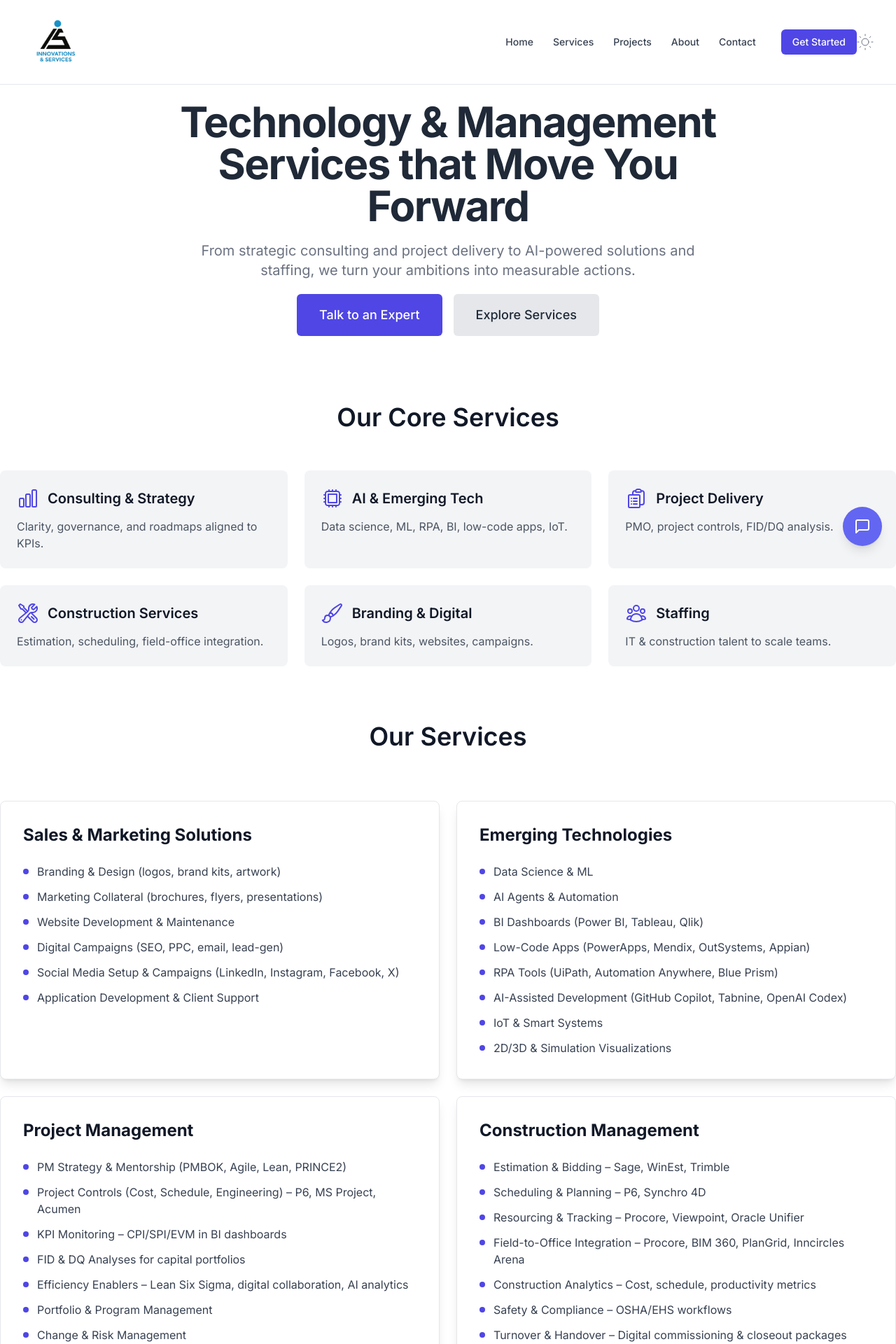
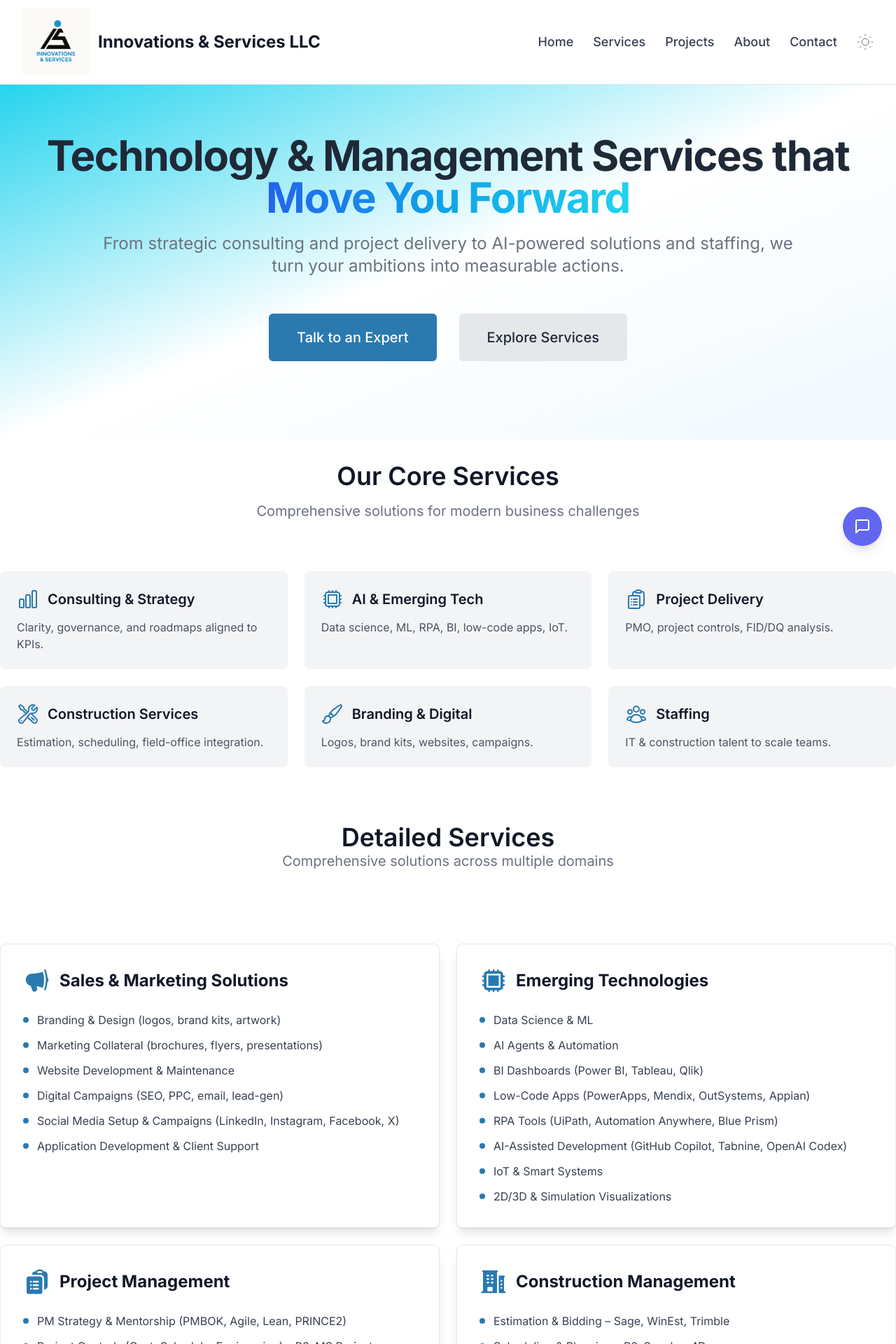
Before and after one commit to innovationativesolutions/iandswebsite, a Next.js app: page / in a window 1280 px wide. Shown: the top 1920 px of the page at 70% size. Built offline with nearby package versions, Linux system fonts and the light colour scheme.

Commit message:
made the updates ti the webpage.

```diff
--- a/src/app/layout.tsx
+++ b/src/app/layout.tsx
@@ -11,7 +11,7 @@ import { PopupWidget }  from "@/components/PopupWidget";
 const inter = Inter({ subsets: ["latin"] });
 
 export const metadata: Metadata = {
-  title: "Create Next App",
+  title: "Innovations & Services LLC",
   description: "Generated by create next app",
 };
 
--- a/src/app/page.tsx
+++ b/src/app/page.tsx
@@ -12,6 +12,13 @@ import { Faq } from "@/components/Faq";
 import { Cta } from "@/components/Cta";
 import { useState } from "react";
 import { ChevronDownIcon, ChevronUpIcon } from "@heroicons/react/24/outline";
+import {
+  MegaphoneIcon,
+  CpuChipIcon,
+  ClipboardDocumentListIcon,
+  BuildingOffice2Icon,
+  UserGroupIcon
+} from "@heroicons/react/24/solid";
 
 import {servicesInfo } from "@/components/data";
 export default function Home() {
@@ -19,6 +26,24 @@ export default function Home() {
   const serviceEntries = Object.entries(servicesInfo);
   const visibleServices = showAllServices ? serviceEntries : serviceEntries.slice(0, 4);
   const hasMoreServices = serviceEntries.length > 4;
+
+  // Function to get the appropriate icon for each service category
+  const getServiceIcon = (category: string) => {
+    switch (category) {
+      case "Sales & Marketing Solutions":
+        return MegaphoneIcon;
+      case "Emerging Technologies":
+        return CpuChipIcon;
+      case "Project Management":
+        return ClipboardDocumentListIcon;
+      case "Construction Management":
+        return BuildingOffice2Icon;
+      case "Staffing Services":
+        return UserGroupIcon;
+      default:
+        return ClipboardDocumentListIcon;
+    }
+  };
 
   // Function to get certification images
   const getCertificationImages = () => {
@@ -51,28 +76,37 @@ export default function Home() {
       <Hero />
       <div className="text-center mt-8 sm:mt-12 px-4 sm:px-6">
         <h2 className="text-2xl sm:text-3xl lg:text-4xl font-semibold text-gray-900 dark:text-white">
-          Our Services
+          Detailed Services
         </h2>
+        <p className="text-base sm:text-lg lg:text-xl text-gray-500 text-center dark:text-gray-400 mb-8">
+          Comprehensive solutions across multiple domains
+        </p>
       </div>
 
       {/* Services Info Cards */}
       <Container className="px-4 sm:px-6">
         <div className="grid gap-4 sm:gap-6 mt-8 sm:mt-10 grid-cols-1 lg:grid-cols-2">
-          {visibleServices.map(([category, services], index) => (
-            <div key={index} className="p-4 sm:p-6 lg:p-8 bg-white rounded-lg shadow-lg dark:bg-gray-800 border border-gray-200 dark:border-gray-700 transition-all duration-300 ease-in-out hover:scale-105 hover:shadow-xl hover:shadow-indigo-200/50 dark:hover:shadow-indigo-800/50 hover:border-indigo-300 dark:hover:border-indigo-600">
-              <h3 className="text-xl sm:text-2xl font-bold text-gray-900 dark:text-white mb-4 sm:mb-6">
-                {category}
-              </h3>
+          {visibleServices.map(([category, services], index) => {
+            const IconComponent = getServiceIcon(category);
+            return (
+            <div key={index} className="p-4 sm:p-6 lg:p-8 bg-white rounded-lg shadow-lg dark:bg-gray-800 border border-gray-200 dark:border-gray-700 transition-all duration-300 ease-in-out hover:scale-105 hover:shadow-xl hover:shadow-primary-200/50 dark:hover:shadow-primary-800/50 hover:border-primary-300 dark:hover:border-primary-600">
+              <div className="flex items-center gap-3 mb-4 sm:mb-6">
+                <IconComponent className="w-8 h-8 sm:w-10 sm:h-10 text-primary-600 dark:text-primary-400 flex-shrink-0" />
+                <h3 className="text-xl sm:text-2xl font-bold text-gray-900 dark:text-white">
+                  {category}
+                </h3>
+              </div>
               <ul className="space-y-2 sm:space-y-3">
                 {services.map((service, serviceIndex) => (
                   <li key={serviceIndex} className="flex items-start">
-                    <div className="flex-shrink-0 w-2 h-2 bg-indigo-600 rounded-full mt-2 mr-3"></div>
+                    <div className="flex-shrink-0 w-2 h-2 bg-primary-600 rounded-full mt-2 mr-3"></div>
                     <span className="text-sm sm:text-base text-gray-700 dark:text-gray-300 leading-relaxed">{service}</span>
                   </li>
                 ))}
               </ul>
             </div>
-          ))}
+            );
+          })}
         </div>
 
         {/* Show More/Less Button */}
@@ -80,7 +114,7 @@ export default function Home() {
           <div className="flex justify-center mt-6 sm:mt-8 px-4">
             <button
               onClick={() => setShowAllServices(!showAllServices)}
-              className="flex items-center gap-2 px-4 sm:px-6 py-2 sm:py-3 text-sm sm:text-base bg-indigo-600 text-white rounded-lg hover:bg-indigo-700 transition-all duration-300 ease-in-out hover:scale-105 shadow-lg w-full sm:w-auto justify-center"
+              className="flex items-center gap-2 px-4 sm:px-6 py-2 sm:py-3 text-sm sm:text-base bg-primary-600 text-white rounded-lg hover:bg-primary-700 transition-all duration-300 ease-in-out hover:scale-105 shadow-lg w-full sm:w-auto justify-center"
             >
               {showAllServices ? (
                 <>
@@ -98,23 +132,30 @@ export default function Home() {
         )}
       </Container>
 
-      <SectionTitle
-        preTitle="Projects"
-        title="Our Work Portfolio"
-      >
-        Coming soon
-      </SectionTitle>
+      {/* Mission Section */}
 
-      <Video videoId="fZ0D0cnR88E" />
 
+      {/* Work Portfolio Banner Section */}
+      <section className="relative bg-gradient-to-r from-primary-500 via-blue-50 to-sky-50 dark:from-gray-800 dark:via-gray-700 dark:to-blue-900 py-12 sm:py-16">
+        <Container className="px-2 sm:px-4 lg:px-6">
+          <div className="max-w-3xl mx-auto text-center">
+            <SectionTitle
+              title="Our Work Portfolio"
+            >
+              <span>Coming Soon</span>
+            </SectionTitle>
+          </div>
+        </Container>
+      </section>
+{/*
       <SectionTitle
         title="Certifications"
       >
         Our professional certifications and credentials
-      </SectionTitle>
+      </SectionTitle> */}
 
       {/* Certifications Grid */}
-      <Container className="px-4 sm:px-6">
+      {/* <Container className="px-4 sm:px-6">
         <div className="grid gap-4 sm:gap-6 mt-8 sm:mt-10 grid-cols-1 sm:grid-cols-2 md:grid-cols-3 lg:grid-cols-4">
           {getCertificationImages().map((cert, index) => (
             <div key={index} className="p-4 sm:p-6 bg-white rounded-lg shadow-lg dark:bg-gray-800 border border-gray-200 dark:border-gray-700 transition-all duration-300 ease-in-out hover:scale-105 hover:shadow-xl">
@@ -130,7 +171,7 @@ export default function Home() {
             </div>
           ))}
         </div>
-      </Container>
+      </Container> */}
         <AboutSection/>
       <ContactSection/>
 
--- a/src/components/Benefits.tsx
+++ b/src/components/Benefits.tsx
@@ -68,9 +68,9 @@ export const Benefits = (props: Readonly<BenefitsProps>) => {
 function Benefit(props: any) {
   return (
       <div className="flex items-start mt-8 space-x-3">
-        <div className="flex items-center justify-center flex-shrink-0 mt-1 bg-indigo-500 rounded-md w-11 h-11 ">
+        <div className="flex items-center justify-center flex-shrink-0 mt-1 bg-primary-500 rounded-md w-11 h-11 ">
           {React.cloneElement(props.icon, {
-            className: "w-7 h-7 text-indigo-50",
+            className: "w-7 h-7 text-primary-50",
           })}
         </div>
         <div>
--- a/src/components/Cta.tsx
+++ b/src/components/Cta.tsx
@@ -4,7 +4,7 @@ import { Container } from "@/components/Container";
 export const Cta = () => {
   return (
     <Container>
-      <div className="flex flex-wrap items-center justify-between w-full max-w-4xl gap-5 mx-auto text-white bg-indigo-600 px-7 py-7 lg:px-12 lg:py-12 lg:flex-nowrap rounded-xl">
+      <div className="flex flex-wrap items-center justify-between w-full max-w-4xl gap-5 mx-auto text-white bg-primary-600 px-7 py-7 lg:px-12 lg:py-12 lg:flex-nowrap rounded-xl">
         <div className="flex-grow text-center lg:text-left">
           <h2 className="text-2xl font-medium lg:text-3xl">
             Ready to try-out this template?
@@ -18,7 +18,7 @@ export const Cta = () => {
             href="https://github.com/web3templates"
             target="_blank"
             rel="noopener"
-            className="inline-block py-3 mx-auto text-lg font-medium text-center text-indigo-600 bg-white rounded-md px-7 lg:px-10 lg:py-5 "
+            className="inline-block py-3 mx-auto text-lg font-medium text-center text-primary-600 bg-white rounded-md px-7 lg:px-10 lg:py-5 "
           >
             Download for Free
           </a>
--- a/src/components/Faq.tsx
+++ b/src/components/Faq.tsx
@@ -13,12 +13,12 @@ export const Faq = () => {
             <Disclosure>
               {({ open }) => (
                 <>
-                  <DisclosureButton className="flex items-center justify-between w-full px-4 py-4 text-lg text-left text-gray-800 rounded-lg bg-gray-50 hover:bg-gray-100 focus:outline-none focus-visible:ring focus-visible:ring-indigo-100 focus-visible:ring-opacity-75 dark:bg-trueGray-800 dark:text-gray-200">
+                  <DisclosureButton className="flex items-center justify-between w-full px-4 py-4 text-lg text-left text-gray-800 rounded-lg bg-gray-50 hover:bg-gray-100 focus:outline-none focus-visible:ring focus-visible:ring-primary-100 focus-visible:ring-opacity-75 dark:bg-trueGray-800 dark:text-gray-200">
                     <span>{item.question}</span>
                     <ChevronUpIcon
                       className={`${
                         open ? "transform rotate-180" : ""
-                      } w-5 h-5 text-indigo-500`}
+                      } w-5 h-5 text-primary-500`}
                     />
                   </DisclosureButton>
                   <DisclosurePanel className="px-4 pt-4 pb-2 text-gray-500 dark:text-gray-300">
--- a/src/components/Footer.tsx
+++ b/src/components/Footer.tsx
@@ -22,14 +22,17 @@ export function Footer() {
 
         {/* Left: Logo */}
         <div className="text-center md:text-left">
-          <Link href="/" className="inline-flex items-center justify-center md:justify-start gap-2">
+          <Link href="/" className="inline-flex items-center justify-center md:justify-start gap-3">
             <Image
-              src="/company_logo.png"
+              src="/company_logo.jpeg"
               alt="Innovations & Services LLC"
               width={100}
               height={100}
               className="h-16 w-16 sm:h-20 sm:w-20"
             />
+            <span className="text-lg sm:text-xl lg:text-xl font-bold text-gray-900 dark:text-white">
+              Innovations & Services LLC
+            </span>
           </Link>
           <p className="mt-2 sm:mt-3 text-xs sm:text-sm text-gray-600 dark:text-gray-400 leading-relaxed">
             Where your ambitions meet our actions.
@@ -46,7 +49,7 @@ export function Footer() {
               <a
                 href="/#hero"
                 onClick={(e) => handleSmoothScroll(e, 'hero')}
-                className="hover:text-indigo-600 transition-colors duration-300 ease-in-out inline-block py-1"
+                className="hover:text-primary-600 transition-colors duration-300 ease-in-out inline-block py-1"
               >
                 Home
               </a>
@@ -55,7 +58,7 @@ export function Footer() {
               <a
                 href="/#services"
                 onClick={(e) => handleSmoothScroll(e, 'services')}
-                className="hover:text-indigo-600 transition-colors duration-300 ease-in-out inline-block py-1"
+                className="hover:text-primary-600 transition-colors duration-300 ease-in-out inline-block py-1"
               >
                 Services
               </a>
@@ -64,7 +67,7 @@ export function Footer() {
               <a
                 href="/#about"
                 onClick={(e) => handleSmoothScroll(e, 'about')}
-                className="hover:text-indigo-600 transition-colors duration-300 ease-in-out inline-block py-1"
+                className="hover:text-primary-600 transition-colors duration-300 ease-in-out inline-block py-1"
               >
                 About Us
               </a>
@@ -73,7 +76,7 @@ export function Footer() {
               <a
                 href="/#contact"
                 onClick={(e) => handleSmoothScroll(e, 'contact')}
-                className="hover:text-indigo-600 transition-colors duration-300 ease-in-out inline-block py-1"
+                className="hover:text-primary-600 transition-colors duration-300 ease-in-out inline-block py-1"
               >
                 Contact
               </a>
@@ -88,9 +91,9 @@ export function Footer() {
           </h3>
           <ul className="space-y-2 text-xs sm:text-sm text-gray-600 dark:text-gray-400">
             <li className="py-1">📍 PO Box 5, Oakdale, PA 15071</li>
-            <li className="py-1">📞 <a href="tel:4122123157" className="hover:text-indigo-600 transition-colors duration-300 ease-in-out">412.212.3157</a></li>
-            <li className="py-1">✉️ <a href="mailto:support@iands-llc.com" className="hover:text-indigo-600 transition-colors duration-300 ease-in-out break-all">support@iands-llc.com</a></li>
-            <li className="py-1">🌐 <a href="https://www.iands-llc.com" target="_blank" rel="noopener noreferrer" className="hover:text-indigo-600 transition-colors duration-300 ease-in-out">www.iands-llc.com</a></li>
+            <li className="py-1">📞 <a href="tel:4122123157" className="hover:text-primary-600 transition-colors duration-300 ease-in-out">412.212.3157</a></li>
+            <li className="py-1">✉️ <a href="mailto:support@iands-llc.com" className="hover:text-primary-600 transition-colors duration-300 ease-in-out break-all">support@iands-llc.com</a></li>
+            <li className="py-1">🌐 <a href="https://www.iands-llc.com" target="_blank" rel="noopener noreferrer" className="hover:text-primary-600 transition-colors duration-300 ease-in-out">www.iands-llc.com</a></li>
           </ul>
         </div>
       </div>
--- a/src/components/Hero.tsx
+++ b/src/components/Hero.tsx
@@ -68,32 +68,38 @@ export const Hero = () => {
 
   return (
     <>
-      <Container className="flex flex-wrap justify-center px-4 sm:px-6 lg:px-8">
+      {/* Hero Section with Gradient Background */}
+      <section className="relative bg-gradient-to-br from-cyan-400 via-white to-sky-50 dark:from-gray-900 dark:via-gray-800 dark:to-blue-900">
+        <Container className="flex flex-wrap justify-center px-4 sm:px-6 lg:px-8 py-12 sm:py-16 lg:py-20">
           <div className="flex items-center w-full">
-          <div className="max-w-4xl mb-8 mx-auto text-center">
-            <h1 className="text-3xl sm:text-4xl md:text-5xl lg:text-6xl font-bold leading-tight tracking-tight text-gray-800 dark:text-white">
-              Technology & Management Services that Move You Forward
+            <div className="max-w-6xl mb-8 mx-auto text-center">
+              <h1 className="text-3xl sm:text-4xl md:text-3xl lg:text-6xl font-bold leading-tight tracking-tight text-gray-800 dark:text-white">
+              Technology & Management Services that{' '}
+                <span className="bg-gradient-to-r from-blue-600 via-sky-500 to-cyan-400 bg-clip-text text-transparent">
+                  Move You Forward
+                </span>
               </h1>
-            <p className="py-5 text-base sm:text-lg md:text-xl leading-relaxed text-gray-500 dark:text-gray-300 max-w-3xl mx-auto">
+              <p className="py-5 text-base sm:text-lg md:text-2xl leading-relaxed text-gray-500 dark:text-gray-300 max-w-5xl mx-auto">
                 From strategic consulting and project delivery to AI-powered solutions and staffing, we turn your ambitions into measurable actions.
               </p>
 
-            <div className="flex flex-col items-center space-y-4 sm:space-y-0 sm:space-x-4 sm:flex-row sm:justify-center">
+              <div className="flex flex-col items-center space-y-6 sm:space-y-0 sm:space-x-8 sm:flex-row sm:justify-center mt-8">
                 <a
                   href="#contact"
-                className="w-full sm:w-auto px-6 sm:px-8 py-3 sm:py-4 text-base sm:text-lg font-medium text-center text-white bg-indigo-600 rounded-md hover:bg-indigo-700 transition-colors duration-300">
+                  className="w-full sm:w-auto px-8 sm:px-10 py-4 sm:py-5 text-lg sm:text-xl font-medium text-center text-white bg-primary-600 rounded-md hover:bg-primary-700 transition-colors duration-300">
                   Talk to an Expert
                 </a>
                 <a
                   href="#services"
                   onClick={(e) => handleSmoothScroll(e, 'services')}
-                className="w-full sm:w-auto px-6 sm:px-8 py-3 sm:py-4 text-base sm:text-lg font-medium text-center text-gray-800 bg-gray-200 rounded-md dark:text-white dark:bg-gray-700 hover:bg-gray-300 dark:hover:bg-gray-600 transition-colors duration-300">
+                  className="w-full sm:w-auto px-8 sm:px-10 py-4 sm:py-5 text-lg sm:text-xl font-medium text-center text-gray-800 bg-gray-200 rounded-md dark:text-white dark:bg-gray-700 hover:bg-gray-300 dark:hover:bg-gray-600 transition-colors duration-300">
                   Explore Services
                 </a>
               </div>
             </div>
           </div>
         </Container>
+      </section>
 
       {/* New Services and Trust Section */}
       <Container id="services" className="px-4 sm:px-6 lg:px-8">
@@ -101,15 +107,20 @@ export const Hero = () => {
            <p className="text-2xl sm:text-3xl lg:text-4xl font-semibold text-gray-900 text-center dark:text-white mb-4">
             Our Core Services
           </p>
+          <p
+          className="text-base sm:text-lg lg:text-xl text-gray-500 text-center dark:text-gray-400 mb-8" >Comprehensive solutions for modern business challenges</p>
+
+
+
 
           {/* Value Pillar Cards */}
           <div className="grid gap-4 sm:gap-6 mt-8 sm:mt-10 grid-cols-1 sm:grid-cols-2 lg:grid-cols-3">
             {valuePillars.map((pillar, index) => {
               const IconComponent = pillar.icon;
               return (
-                <div key={index} className="p-4 sm:p-6 text-left bg-gray-100 rounded-lg dark:bg-gray-800 transition-all duration-300 ease-in-out hover:scale-105 hover:shadow-lg hover:shadow-indigo-200/50 dark:hover:shadow-indigo-800/50">
+                <div key={index} className="p-4 sm:p-6 text-left bg-gray-100 rounded-lg dark:bg-gray-800 transition-all duration-300 ease-in-out hover:scale-105 hover:shadow-lg hover:shadow-primary-200/50 dark:hover:shadow-primary-800/50">
                    <div className="flex items-start sm:items-center mb-3">
-                    <IconComponent className="w-6 h-6 sm:w-8 sm:h-8 text-indigo-600 dark:text-indigo-400 mr-3 flex-shrink-0 mt-1 sm:mt-0" />
+                    <IconComponent className="w-6 h-6 sm:w-8 sm:h-8 text-primary-600 dark:text-primary-400 mr-3 flex-shrink-0 mt-1 sm:mt-0" />
                     <h3 className="text-lg sm:text-xl font-semibold text-gray-900 dark:text-white leading-tight">
                       {pillar.title}
                     </h3>
--- a/src/components/Navbar.tsx
+++ b/src/components/Navbar.tsx
@@ -32,15 +32,18 @@ export const Navbar = () => {
           <Link
             href="#hero"
             onClick={(e) => handleSmoothScroll(e, '#hero')}
-            className="transition-opacity duration-300 ease-in-out hover:opacity-80"
+            className="flex items-center gap-3 transition-opacity duration-300 ease-in-out hover:opacity-80"
           >
             <Image
-              src="/company_logo.png"
+              src="/company_logo.jpeg"
               alt="Innovations & Services LLC Logo"
               width={80}
               height={80}
               className="w-16 h-16 sm:w-20 sm:h-20 lg:w-24 lg:h-24"
             />
+            <span className="text-lg sm:text-xl lg:text-2xl font-bold text-gray-900 dark:text-white">
+              Innovations & Services LLC
+            </span>
           </Link>
         </div>
 
@@ -52,7 +55,7 @@ export const Navbar = () => {
                   <ThemeChanger />
                   <Disclosure.Button
                     aria-label="Toggle Menu"
-                    className="inline-flex items-center justify-center p-2 rounded-md text-gray-500 hover:text-indigo-500 hover:bg-gray-100 focus:outline-none focus:ring-2 focus:ring-inset focus:ring-indigo-500 dark:text-gray-300 dark:hover:text-indigo-400 dark:hover:bg-gray-800">
+                    className="inline-flex items-center justify-center p-2 rounded-md text-gray-500 hover:text-primary-500 hover:bg-gray-100 focus:outline-none focus:ring-2 focus:ring-inset focus:ring-primary-500 dark:text-gray-300 dark:hover:text-primary-400 dark:hover:bg-gray-800">
                     <svg
                       className="w-6 h-6"
                       xmlns="http://www.w3.org/2000/svg"
@@ -81,27 +84,22 @@ export const Navbar = () => {
               </div>
 
               {/* Desktop menu */}
-              <div className="hidden lg:flex lg:items-center lg:space-x-6">
-                  <ThemeChanger />
+             <div className="hidden lg:flex lg:items-center lg:justify-center lg:flex-3">
                       <div className="flex items-center space-x-1">
                         {navigation.map((menu, index) => (
                           <Link
                             key={index}
                             href={menu.href}
                             onClick={(e) => handleSmoothScroll(e, menu.href)}
-                        className="px-3 py-2 text-sm font-medium text-gray-700 rounded-md hover:text-indigo-600 hover:bg-gray-50 dark:text-gray-300 dark:hover:text-indigo-400 dark:hover:bg-gray-800 transition-colors duration-300 ease-in-out"
+                            className="px-3 py-2 text-lg font-medium text-gray-700 rounded-md hover:text-primary-600 hover:bg-gray-50 dark:text-gray-300 dark:hover:text-primary-400 dark:hover:bg-gray-800 transition-colors duration-300 ease-in-out"
                           >
                             {menu.name}
                           </Link>
                         ))}
                       </div>
-                  <Link
-                    href="#contact"
-                    onClick={(e) => handleSmoothScroll(e, '#contact')}
-                    className="ml-4 px-4 py-2 text-sm font-medium text-white bg-indigo-600 rounded-md hover:bg-indigo-700 transition-colors duration-300 ease-in-out"
-                  >
-                    Get Started
-                  </Link>
+                <div className="ml-4">
+                  <ThemeChanger />
+                </div>
             </div>
 
               <Disclosure.Panel className="lg:hidden">
@@ -111,20 +109,11 @@ export const Navbar = () => {
                       key={index}
                       href={item.href}
                       onClick={(e) => handleSmoothScroll(e, item.href)}
-                      className="block px-3 py-2 rounded-md text-base font-medium text-gray-700 hover:text-indigo-600 hover:bg-gray-50 dark:text-gray-300 dark:hover:text-indigo-400 dark:hover:bg-gray-800 transition-colors duration-300 ease-in-out"
+                      className="block px-3 py-2 rounded-md text-base font-medium text-gray-700 hover:text-primary-600 hover:bg-gray-50 dark:text-gray-300 dark:hover:text-primary-400 dark:hover:bg-gray-800 transition-colors duration-300 ease-in-out"
                     >
                       {item.name}
                     </Link>
                   ))}
-                  <div className="pt-4 border-t border-gray-200 dark:border-gray-700">
-                    <Link
-                      href="#contact"
-                      onClick={(e) => handleSmoothScroll(e, '#contact')}
-                      className="block w-full px-3 py-2 text-center text-white bg-indigo-600 rounded-md hover:bg-indigo-700 transition-colors duration-300 ease-in-out"
-                    >
-                      Get Started
-                    </Link>
-                  </div>
                 </div>
               </Disclosure.Panel>
             </>
```
Also changed, not shown: src/components/About.tsx (+64 -7 lines), src/components/Contact.tsx (+11 -11 lines), src/components/DisclosureClient.tsx (+4 -4 lines), tailwind.config.ts (+12 -0 lines), public/company_logo.jpeg (added). Lines whose indentation alone changed are shown as unchanged.
